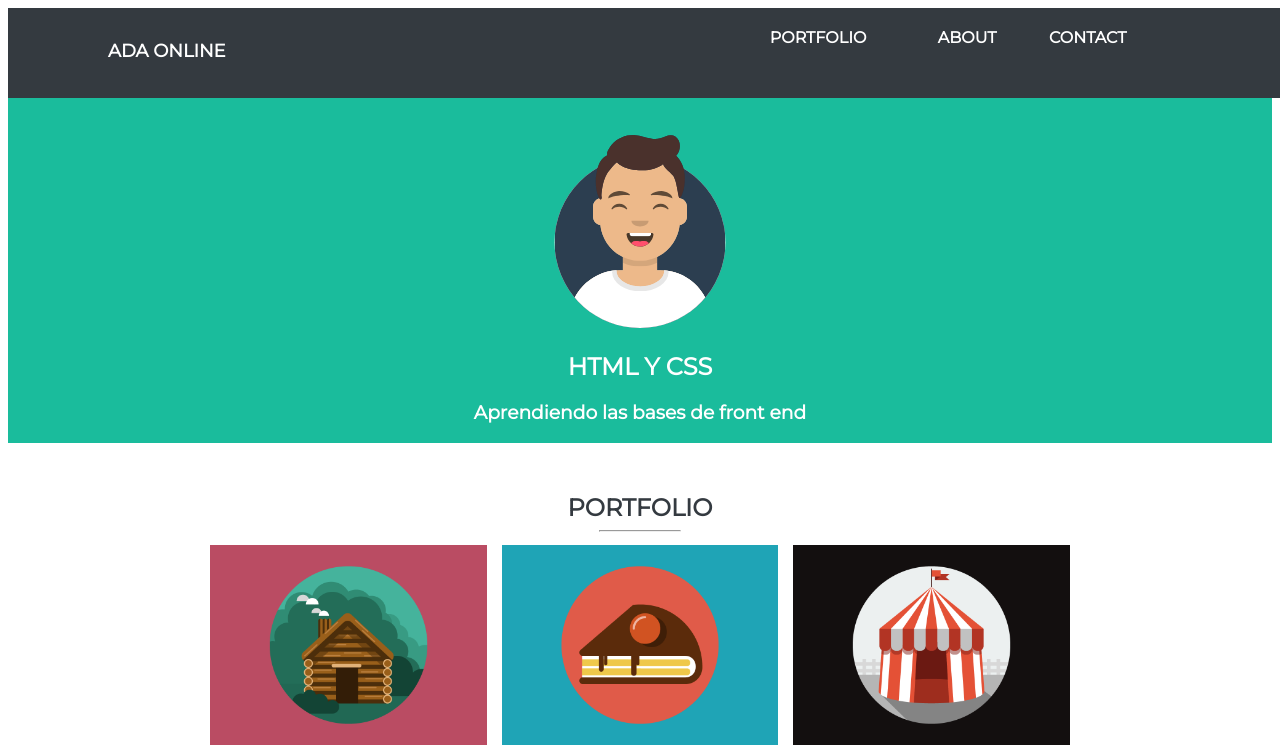
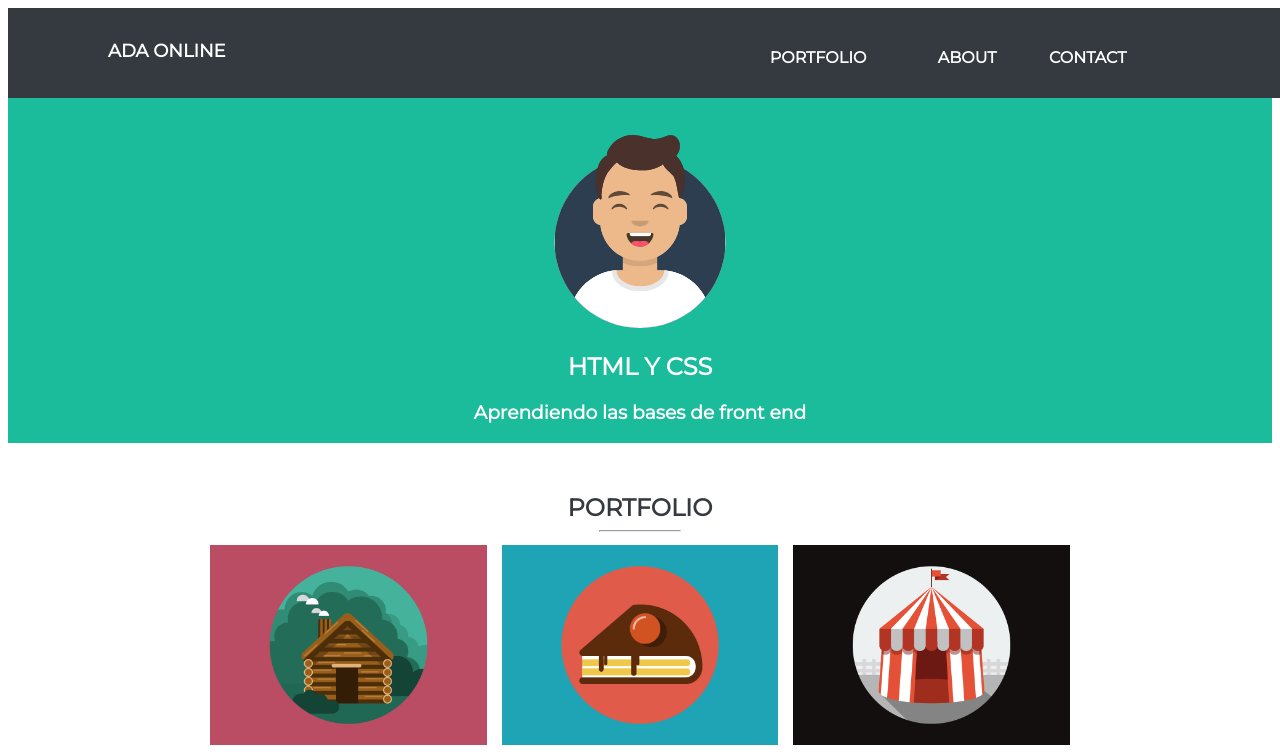
Before and after one commit to ma-ivana/8va_clase, a plain HTML site: page index.html in a window 1280 px wide. Shown: the top 756 px of the page. Drawn offline with Linux system fonts and the light colour scheme.

Commit message:
actualiz. pos. menú

```diff
--- a/styles8.css
+++ b/styles8.css
@@ -25,7 +25,7 @@ a {
 .item-1 {
     display: inline-block;
     margin-left:1%;
-    /* padding-top: 20px; */
+    padding-top: 20px;
     font-weight: 600;
     position: absolute;
     right: 460px;
@@ -35,7 +35,7 @@ a {
 .item-2 {
     display: inline-block;
     margin-left:1%;
-    /* padding-top: 20px; */
+    padding-top: 20px;
     font-weight: 600;
     position: absolute;
     right: 330px;
@@ -45,7 +45,7 @@ a {
 .item-3 {
     display: inline-block;
     margin-left:1%;
-    /* padding-top: 20px; */
+    padding-top: 20px;
     font-weight: 600;
     position: absolute;
     right: 200px;
```
